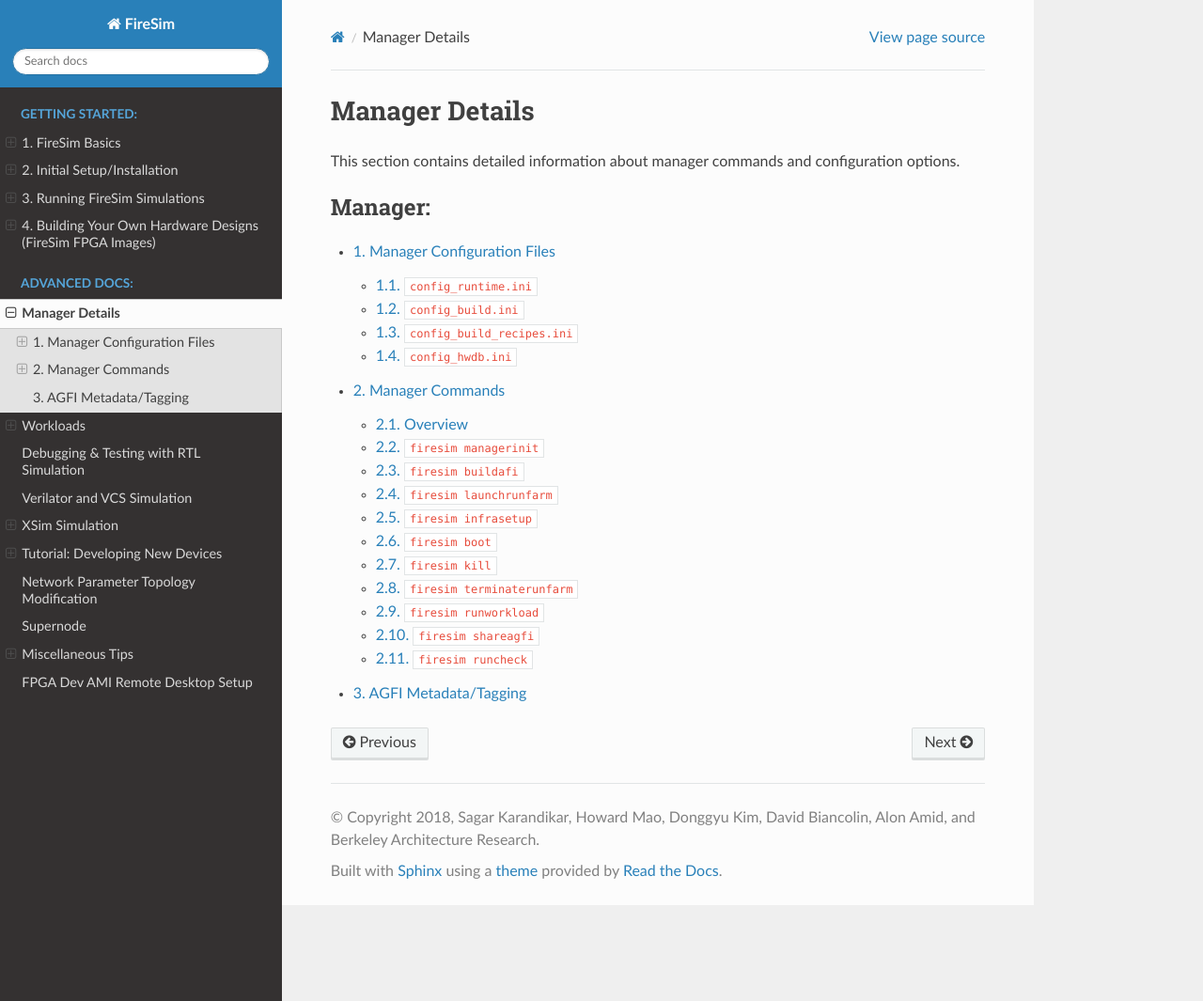
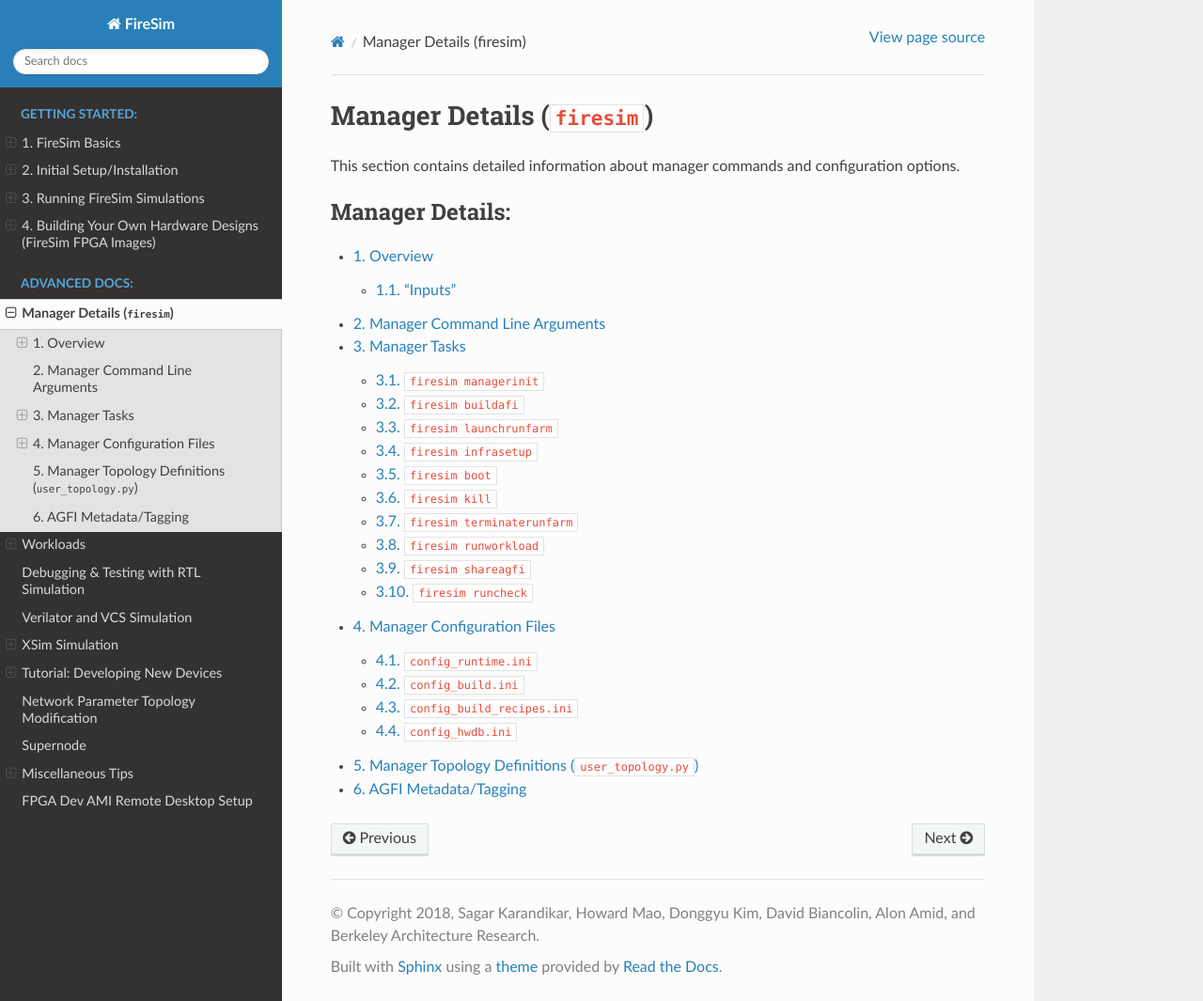
Before and after one commit to firesim/firesim, a Sphinx documentation site: the page built from docs/Advanced-Usage/Manager/index.rst, in a window 1280 px wide and 1065 px high. Shown: the whole window at 94% size. Built offline with Sphinx 7.4.7 and the Read the Docs theme 2.0.0, drawn with Linux system fonts in a browser that asks for light colours.

Commit message:
restructure manager section

```diff
--- /dev/null
+++ b/docs/Advanced-Usage/Manager/Manager-Topology-Definitions.rst
@@ -0,0 +1,4 @@
+Manager Topology Definitions (``user_topology.py``)
+========================
+
+TODO
--- a/docs/Advanced-Usage/Manager/index.rst
+++ b/docs/Advanced-Usage/Manager/index.rst
@@ -1,4 +1,4 @@
-Manager Details
+Manager Details (``firesim``)
 ================
 
 This section contains detailed information about manager commands and configuration
@@ -7,9 +7,12 @@
 
 .. toctree::
    :maxdepth: 2
-   :caption: Manager:
+   :caption: Manager Details:
    :numbered:
 
+   Manager-Overview
+   Manager-Command-Line-Args
+   Manager-Tasks
    Manager-Configuration-Files
-   Manager-Commands
+   Manager-Topology-Definitions
    AGFI-Tagging
```
Also changed, not shown: docs/Advanced-Usage/Manager/Manager-Command-Line-Args.rst (added, +11 -0 lines), docs/Advanced-Usage/Manager/Manager-Overview.rst (added, +30 -0 lines), docs/Advanced-Usage/Manager/Manager-Tasks.rst (renamed from docs/Advanced-Usage/Manager/Manager-Commands.rst, +5 -13 lines).
